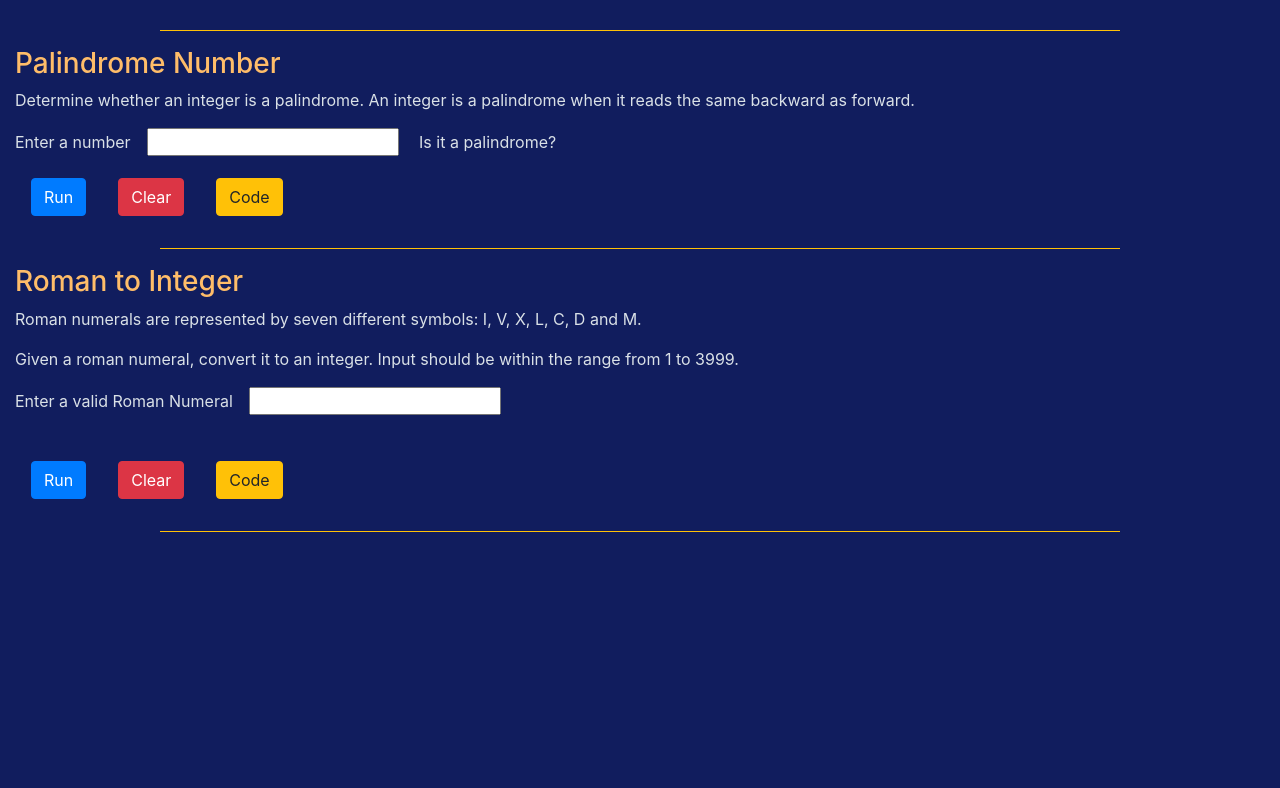
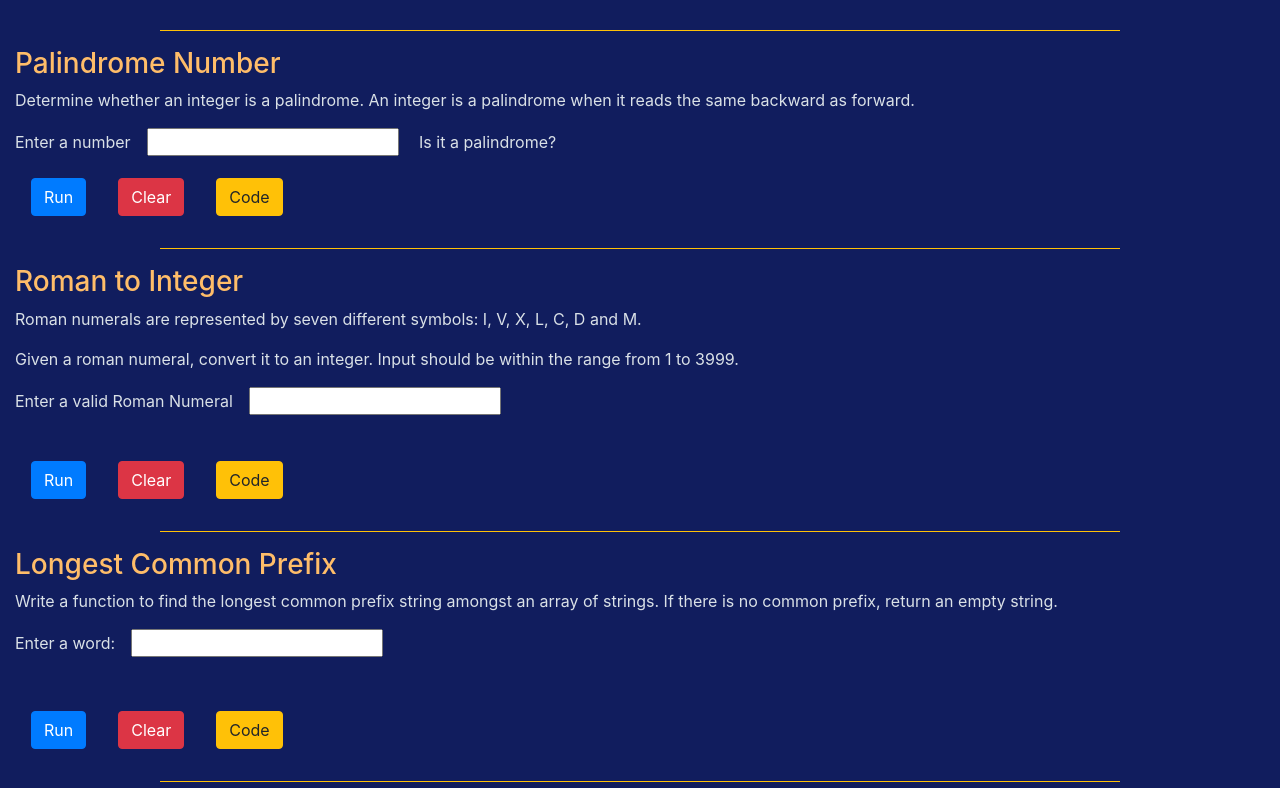
Before and after one commit to mstenflo/algo_visualizations, a React (Create React App) app: page / in a window 1280 px wide. Shown: the part 639-1427 px from the top of the page. Before the commit the page ends 1187 px from the top, so only its background shows below. Built offline with nearby package versions, Linux system fonts and the light colour scheme.

Commit message:
Longest common prefix

```diff
--- a/src/App.js
+++ b/src/App.js
@@ -5,6 +5,7 @@ import TwoSum from './components/algorithms/TwoSum';
 import ReverseInteger from './components/algorithms/ReverseInteger';
 import PalindromeNumber from './components/algorithms/PalindromeNumber';
 import RomanToInteger from './components/algorithms/RomanToInteger';
+import LongestCommonPrefix from './components/algorithms/LongestCommonPrefix';
 
 function App() {
   return (
@@ -19,6 +20,8 @@ function App() {
         <div className="border-bottom w-75 mx-auto m-3 border-warning"></div>
         <RomanToInteger />
         <div className="border-bottom w-75 mx-auto m-3 border-warning"></div>
+        <LongestCommonPrefix />
+        <div className="border-bottom w-75 mx-auto m-3 border-warning"></div>
       </div>
     </div>
   );
--- /dev/null
+++ b/src/components/algorithms/LongestCommonPrefix.js
@@ -0,0 +1,180 @@
+import React, { Component } from 'react';
+
+class LongestCommonPrefix extends Component {
+  constructor(props) {
+    super(props);
+
+    this.state = {
+      result: undefined,
+      word: '',
+      words: []
+    }
+
+    this.onKeyDown = this.onKeyDown.bind(this);
+    this.clear = this.clear.bind(this);
+    this.runAlgo = this.runAlgo.bind(this);
+  }
+
+  longestCommonPrefix(strs) {
+    if (strs === null || strs.length === 0) return "";
+    let minLen = strs[0].length;
+    strs.forEach(str => {
+      if (str.length < minLen) minLen = str.length;
+    });
+    let low = 1;
+    let high = minLen;
+    while (low <= high) {
+      let mid = Math.floor((low + high) / 2);
+      if (this.isCommonPrefix(strs, mid)) {
+        low = mid + 1;
+      } else {
+        high = mid - 1;
+      }
+    }
+    return strs[0].slice(0, Math.floor((low + high) / 2));
+  }
+
+  isCommonPrefix(strs, len) {
+    let str1 = strs[0].slice(0, len);
+    for (let i = 1; i < strs.length; i++) {
+      if (!strs[i].startsWith(str1)) return false;
+    }
+    return true;
+  }
+
+  update(field) {
+    return e => this.setState({
+      [field]: e.currentTarget.value
+    })
+  }
+
+  onKeyDown(e) {
+    if (e.key === 'Enter') {
+      e.preventDefault();
+      const {
+        word,
+        words
+      } = this.state;
+      words.push(word);
+      this.setState({
+        word: '',
+        words,
+        result: undefined
+      })
+    }
+  }
+
+  renderResult() {
+    if (this.state.result === "") {
+      return <div className="text-danger">
+        No common prefix found
+      </div>
+    }
+    if (this.state.result === undefined) return null;
+    return <div className="text-light">
+      The common prefix is:
+      <span className="text-warning ml-2" >
+        {this.state.result}
+      </span>
+    </div>
+  }
+
+  clear() {
+    this.setState({
+      result: undefined,
+      word: '',
+      words: []
+    })
+  }
+
+  runAlgo() {
+    const result = this.longestCommonPrefix(this.state.words);
+    this.setState({
+      result
+    })
+  }
+
+  render() {
+    return (
+      <div className="container-fluid">
+        <h3>Longest Common Prefix</h3>
+        <p> Write a function to find the longest common prefix string amongst an array of strings.
+        If there is no common prefix, return an empty string.</p>
+        <label htmlFor="word">Enter a word: </label>
+        <input
+          id="word"
+          name="word"
+          type="string"
+          className="ml-3"
+          value={this.state.word}
+          onChange={this.update("word")}
+          onKeyDown={this.onKeyDown}
+        />
+        <div className="p-3 text-warning">
+          {
+            this.state.words.map(word => (
+              <div>
+                {word}
+              </div>
+            ))
+          }
+        {this.renderResult()}
+        </div>
+        <button type="button" onClick={this.runAlgo} className="btn btn-primary m-3">Run</button>
+        <button type="button" onClick={this.clear} className="btn btn-danger m-3">Clear</button>
+        <button type="button" className="btn btn-warning m-3" data-toggle="modal" data-target="#longestCommonPrefixCode">Code</button>
+        <div className="modal fade" data-backdrop="false" id="longestCommonPrefixCode" tabIndex="-1" style={{ display: 'none' }}>
+          <div className="modal-dialog modal-lg modal-dialog-centered modal-dialog-scrollable">
+            <div className="modal-content">
+              <div className="modal-header">
+                <h5 className="modal-title text-primary">JavaScript Code</h5>
+              </div>
+              <div className="modal-body" >
+                <p className="text-secondary">The obvious solution would be to iterate through each word and get the prefix. To improve run-time, I wrote the solution, using a binary search method. I grab the length of the shortest word, cut the word in half, if it is a common prefix, add half of the end, else subtract half of the beginning, until it reaches the end. So instead of iterating through the entire word, it keeps cutting the length in half. I also created a helper function to make the code more manageable.</p>
+                <pre>
+                  <code>
+                    {
+                      `function longestCommonPrefix(strs) {
+  if (strs === null || strs.length === 0) return "";
+  let minLen = strs[0].length;
+  strs.forEach(str => {
+    if (str.length < minLen) minLen = str.length;
+  });
+  let low = 1;
+  let high = minLen;
+  while (low <= high) {
+    let mid = Math.floor((low + high) / 2);
+    if (isCommonPrefix(strs, mid)) {
+      low = mid + 1;
+    } else {
+      high = mid - 1;
+    }
+  }
+  return strs[0].slice(0, Math.floor((low + high) / 2));
+}
+
+function isCommonPrefix(strs, len) {
+  let str1 = strs[0].slice(0, len);
+  for (let i = 1; i < strs.length; i++) {
+    if (!strs[i].startsWith(str1)) return false;
+  }
+  return true;
+}`
+                    }
+                  </code>
+                </pre>
+              </div>
+            <p className="text-primary ml-5">Binary Search:</p>
+            <p className="text-danger ml-5">Time: O(nlog(n)) Space: O(1)</p>
+            <div className="modal-footer">
+                <button type="button" className="btn btn-secondary" data-dismiss="modal">Close</button>
+              </div>
+              </div>
+            </div>
+        </div>
+      </div>
+    );
+  }
+}
+
+export default LongestCommonPrefix;
```
